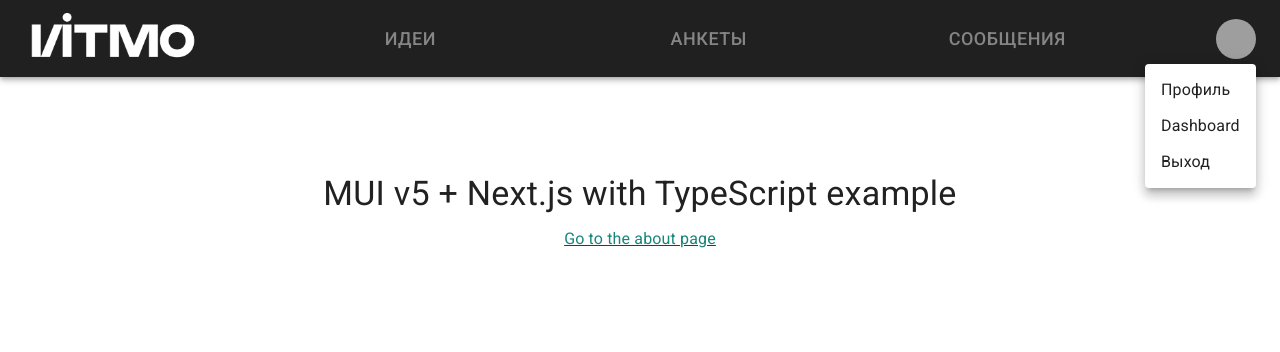
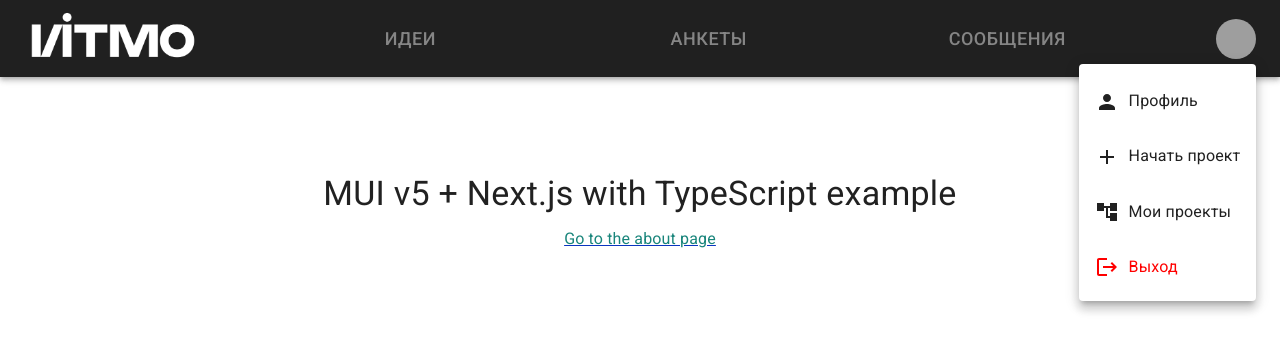
Before and after one commit to alex-grandson/idea-centre-social, a Next.js app: page / in a window 1280 px wide. Both pictures are taken after a click on the button "Профиль". Shown: the top 352 px of the page. Built offline with nearby package versions, Linux system fonts and the light colour scheme; grey boxes are pictures that could not be loaded.

Commit message:
Отдельно короче сделал профиль вот пофиксил импорты и в зависимости иконки добавил

```diff
--- a/package.json
+++ b/package.json
@@ -13,9 +13,12 @@
   "dependencies": {
     "@emotion/react": "^11.10.5",
     "@emotion/styled": "^11.10.5",
+    "@mui/icons-material": "^5.10.9",
     "@mui/material": "^5.10.12",
     "axios": "^1.1.3",
     "formik": "^2.2.9",
+    "mobx": "^6.6.2",
+    "mobx-react-lite": "^3.4.0",
     "mui-tel-input": "^2.0.4",
     "next": "latest",
     "react": "latest",
--- a/src/components/global/Header.tsx
+++ b/src/components/global/Header.tsx
@@ -1,27 +1,27 @@
 import * as React from 'react'
-import AppBar from '@mui/material/AppBar'
-import Toolbar from '@mui/material/Toolbar'
+
+import {
+  AppBar,
+  Box,
+  Container,
+  CssBaseline,
+  Fab,
+  Fade,
+  Menu,
+  MenuItem,
+  Toolbar,
+  useScrollTrigger,
+} from '@mui/material'
+
+import AdbIcon from '@mui/icons-material/Adb'
+import { headerMenuElements } from '../../constants/HeaderMenuElements'
+import IconButton from '@mui/material/IconButton'
+import KeyboardArrowUpIcon from '@mui/icons-material/KeyboardArrowUp'
+import Link from 'next/link'
+import MenuIcon from '@mui/icons-material/Menu'
+import NavLink from '../NavLink'
+import ProfileAvatar from './ProfileAvatar'
 import Typography from '@mui/material/Typography'
-import CssBaseline from '@mui/material/CssBaseline'
-import useScrollTrigger from '@mui/material/useScrollTrigger'
-import Box from '@mui/material/Box'
-import Container from '@mui/material/Container'
-import Fab from '@mui/material/Fab'
-import KeyboardArrowUpIcon from '@mui/icons-material/KeyboardArrowUp'
-import Fade from '@mui/material/Fade'
-import AdbIcon from '@mui/icons-material/Adb'
-import IconButton from '@mui/material/IconButton'
-import Menu from '@mui/material/Menu'
-import MenuIcon from '@mui/icons-material/Menu'
-import Avatar from '@mui/material/Avatar'
-import Button from '@mui/material/Button'
-import Tooltip from '@mui/material/Tooltip'
-import MenuItem from '@mui/material/MenuItem'
-import Link from 'next/link'
-import NavLink from '../NavLink'
-import { headerMenuElements } from '../../constants/HeaderMenuElements'
-
-const settings = ['Профиль', 'Dashboard', 'Выход']
 
 interface Props {
   /**
@@ -77,16 +77,9 @@ export default function Header(props: Props) {
   const handleOpenNavMenu = (event: React.MouseEvent<HTMLElement>) => {
     setAnchorElNav(event.currentTarget)
   }
-  const handleOpenUserMenu = (event: React.MouseEvent<HTMLElement>) => {
-    setAnchorElUser(event.currentTarget)
-  }
 
   const handleCloseNavMenu = () => {
     setAnchorElNav(null)
-  }
-
-  const handleCloseUserMenu = () => {
-    setAnchorElUser(null)
   }
 
   return (
@@ -233,35 +226,7 @@ export default function Header(props: Props) {
             </Box>
 
             {/* Global */}
-            <Box sx={{ flexGrow: 0 }}>
-              <Tooltip title='Open settings'>
-                <IconButton onClick={handleOpenUserMenu} sx={{ p: 0 }}>
-                  <Avatar alt='Remy Sharp' src='/static/images/avatar/2.jpg' />
-                </IconButton>
-              </Tooltip>
-              <Menu
-                sx={{ mt: '45px' }}
-                id='menu-appbar'
-                anchorEl={anchorElUser}
-                anchorOrigin={{
-                  vertical: 'top',
-                  horizontal: 'right',
-                }}
-                keepMounted
-                transformOrigin={{
-                  vertical: 'top',
-                  horizontal: 'right',
-                }}
-                open={Boolean(anchorElUser)}
-                onClose={handleCloseUserMenu}
-              >
-                {settings.map((setting) => (
-                  <MenuItem key={setting} onClick={handleCloseUserMenu}>
-                    <Typography textAlign='center'>{setting}</Typography>
-                  </MenuItem>
-                ))}
-              </Menu>
-            </Box>
+            <ProfileAvatar />
           </Toolbar>
         </Container>
       </AppBar>
--- /dev/null
+++ b/src/components/global/ProfileAvatar.tsx
@@ -0,0 +1,106 @@
+import { AccountTree, Add, Logout, Person } from '@mui/icons-material'
+import {
+  Avatar,
+  Box,
+  Icon,
+  IconButton,
+  Menu,
+  MenuItem,
+  Tooltip,
+  Typography,
+} from '@mui/material'
+
+import { useState } from 'react'
+
+const settings = [
+  {
+    title: 'Профиль',
+    href: '/profile',
+    icon: <Person />,
+  },
+  {
+    title: 'Начать проект',
+    href: '/projects/add',
+    icon: <Add />,
+  },
+  {
+    title: 'Мои проекты',
+    href: '/projects/my',
+    icon: <AccountTree />,
+  },
+]
+const ProfileAvatar = () => {
+  const [anchorElNav, setAnchorElNav] = useState<null | HTMLElement>(null)
+  const [anchorElUser, setAnchorElUser] = useState<null | HTMLElement>(null)
+  const handleOpenUserMenu = (event: React.MouseEvent<HTMLElement>) => {
+    setAnchorElUser(event.currentTarget)
+  }
+  const handleCloseUserMenu = () => {
+    setAnchorElUser(null)
+  }
+  return (
+    <Box sx={{ flexGrow: 0 }}>
+      <Tooltip title='Профиль'>
+        <IconButton onClick={handleOpenUserMenu} sx={{ p: 0 }}>
+          <Avatar alt='Remy Sharp' src='/static/images/avatar/2.jpg' />
+        </IconButton>
+      </Tooltip>
+      <Menu
+        sx={{ mt: '45px' }}
+        id='menu-appbar'
+        anchorEl={anchorElUser}
+        anchorOrigin={{
+          vertical: 'top',
+          horizontal: 'right',
+        }}
+        keepMounted
+        transformOrigin={{
+          vertical: 'top',
+          horizontal: 'right',
+        }}
+        open={Boolean(anchorElUser)}
+        onClose={handleCloseUserMenu}
+      >
+        {settings.map((setting, idx) => (
+          <MenuItem key={idx} onClick={handleCloseUserMenu}>
+            <Box
+              display={'flex'}
+              alignItems={'center'}
+              textAlign='center'
+              py={1}
+            >
+              <Icon
+                sx={{
+                  mr: 1.2,
+                }}
+              >
+                {setting.icon}
+              </Icon>
+              <Typography pt={0.4}>{setting.title}</Typography>
+            </Box>
+          </MenuItem>
+        ))}
+        <MenuItem onClick={handleCloseUserMenu}>
+          <Box
+            display={'flex'}
+            alignItems={'center'}
+            color={'red'}
+            textAlign='center'
+            py={1}
+          >
+            <Icon
+              sx={{
+                mr: 1.2,
+              }}
+            >
+              <Logout />
+            </Icon>
+            <Typography pt={0.4}>Выход</Typography>
+          </Box>
+        </MenuItem>
+      </Menu>
+    </Box>
+  )
+}
+
+export default ProfileAvatar
```
